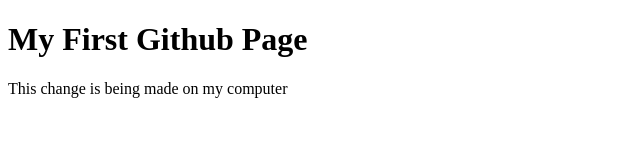
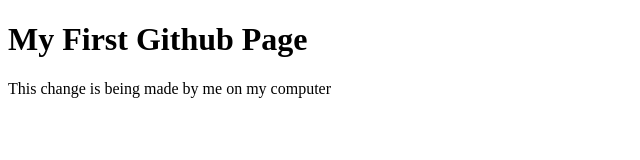
Before and after one commit to karthiN89/karthiN89.github.io, a plain HTML site: page index.html in a window 1280 px wide. Shown: the full height of the page, 0-640 px from the left. Drawn offline with Linux system fonts and the light colour scheme.

Commit message:
Update paragraph

```diff
--- a/index.html
+++ b/index.html
@@ -7,6 +7,6 @@
 
   <body>
     <h1>My First Github Page</h1>
-    <p>This change is being made on my computer</p>
+    <p>This change is being made by me on my computer</p>
   </body>
 </html>
```
